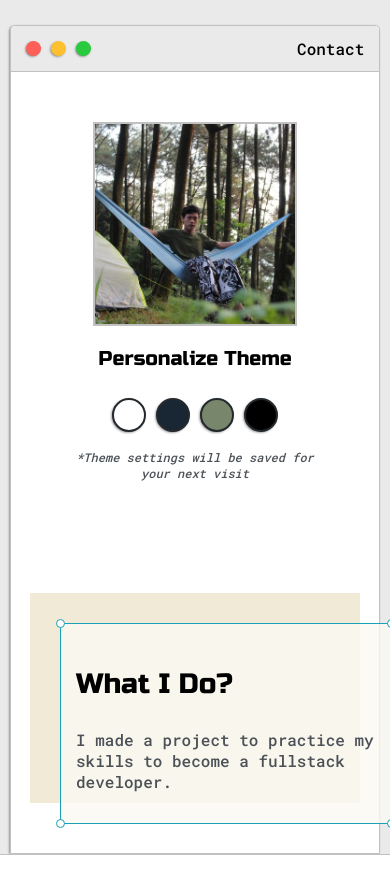
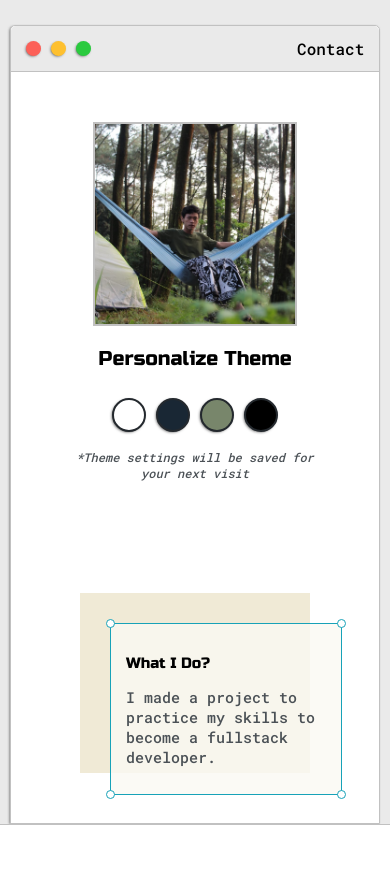
Before and after one commit to irgiaditya09/irgiaditya09.github.io, a plain HTML site: page index.html in a window 390 px wide. Shown: the part 204-1100 px from the top of the page. Drawn offline with Linux system fonts and the light colour scheme.

Commit message:
edit css

```diff
--- a/style.css
+++ b/style.css
@@ -273,7 +273,7 @@ h6 { font-size: 16px;}
 }
 #social_img {
 	width: 200px;
-	padding-left: 150px;
+	margin: auto;
 }
 
 .post-wrapper {
@@ -345,4 +345,27 @@ h6 { font-size: 16px;}
 	.right-column{
 		justify-content: center;
 	}
+	#priview-shadow{
+		background-color: var(--priviewShadow);
+		width: 200px;
+		height: 150px;
+		padding-left: 30px;
+		padding-top: 30px;
+	}
+	#priview{
+		width: 200px;
+		height: 140px;
+		border: 1.5px solid #17a2b8;
+		background-color: var(--priviewBg);
+		padding: 15px;
+		position: relative;
+	}
+	#priview h3, p {
+		font-size: 15px;
+	}
+
+
+	#social_img {
+		width: 200px;
+	}
 }
```
